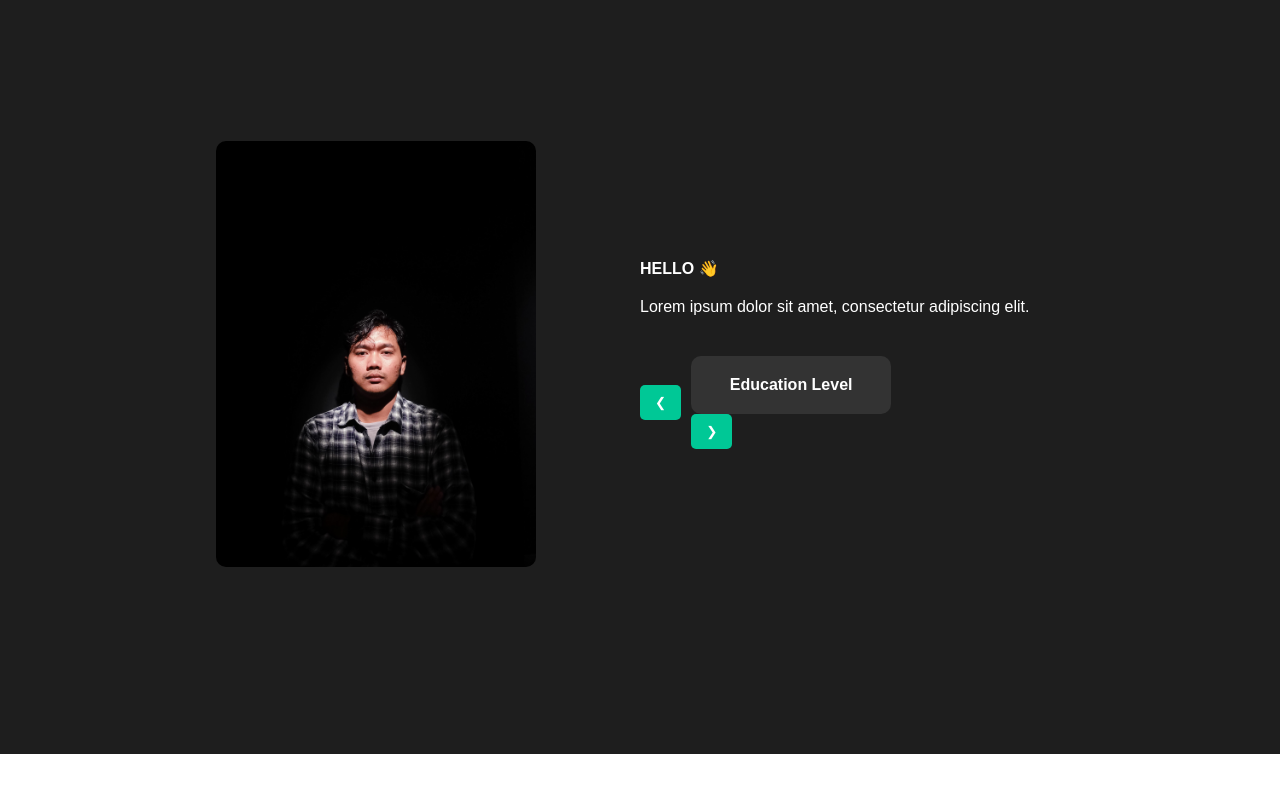
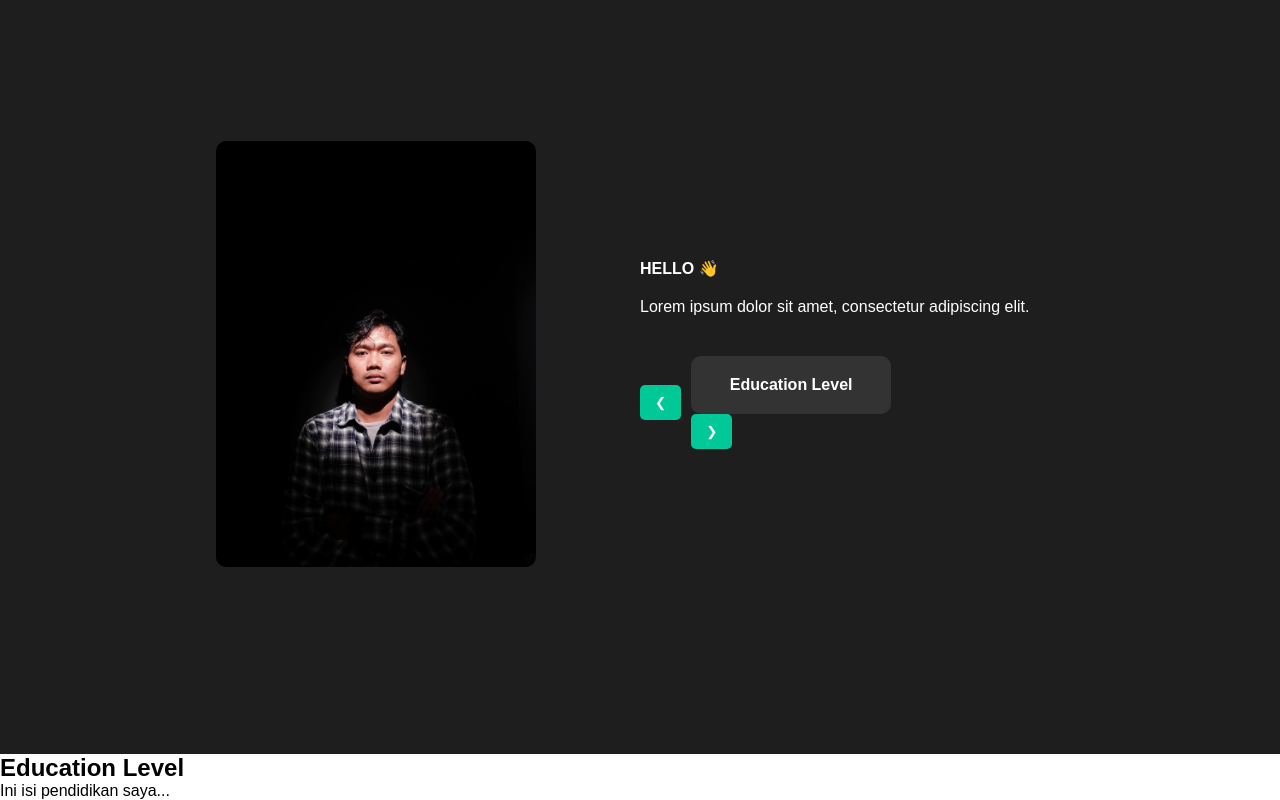
Before and after one commit to ivanovrafly/ivanovrafly.github.io, a plain HTML site: page index.html in a window 1280 px wide. Shown: the part 846-1646 px from the top of the page. Before the commit the page ends 1600 px from the top, so only its background shows below. Drawn offline with Linux system fonts and the light colour scheme.

Commit message:
Update index.html

```diff
--- a/index.html
+++ b/index.html
@@ -459,4 +459,10 @@ document.addEventListener("DOMContentLoaded", function () {
 
     </div>
 
+</section> <!-- ABOUT SELESAI -->
+
+<!-- 🔥 TAMBAHKAN DI SINI -->
+<section id="edu" class="detail">
+    <h1>Education Level</h1>
+    <p>Ini isi pendidikan saya...</p>
 </section>
```
